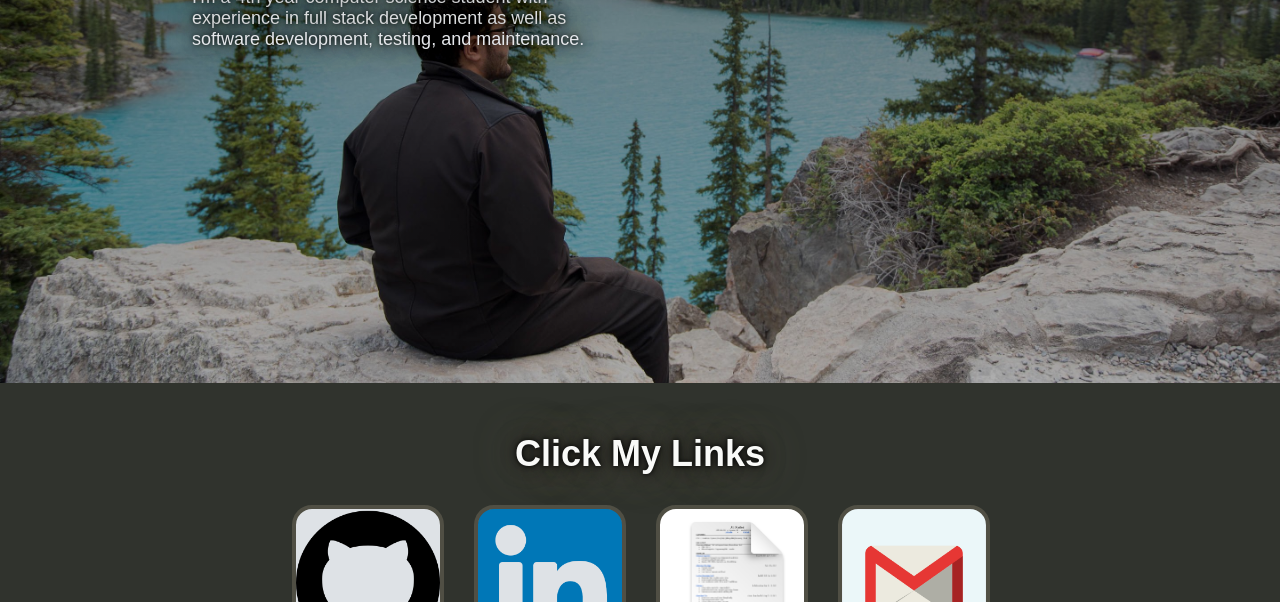
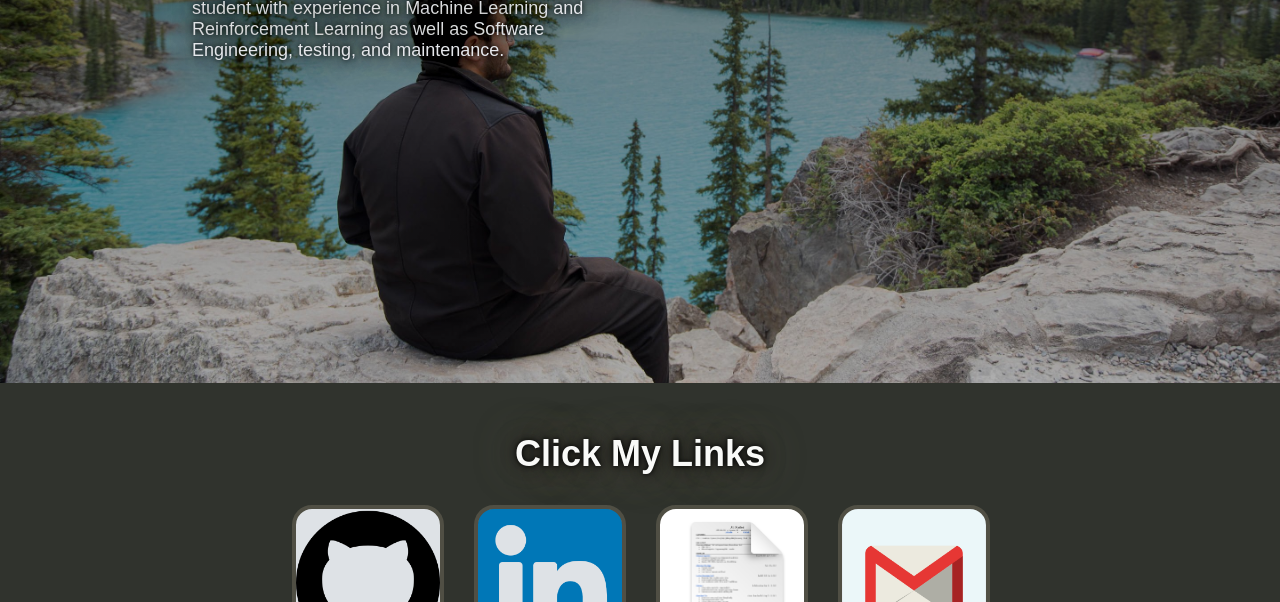
Before and after one commit to ali-rafiei/ali-rafiei.github.io, a plain HTML site: page index.html in a window 1280 px wide. Shown: the part 498-1100 px from the top of the page. Drawn offline with Linux system fonts and the light colour scheme.

Commit message:
Update index.html

```diff
--- a/index.html
+++ b/index.html
@@ -24,7 +24,7 @@
         <div class="intro">
             <div class="intro-text">
                 <h1>Hi, I'm Ali</h1>
-                <p class="sidekick-text">I'm a 4th year computer science student with experience in full stack development as well as software development, testing, and maintenance.</p>
+                <p class="sidekick-text">I'm a 1st year Masters (thesis) in Computing Science student with experience in Machine Learning and Reinforcement Learning as well as Software Engineering, testing, and maintenance.</p>
             </div>
             <div class="image">
                 <p></p>
```
